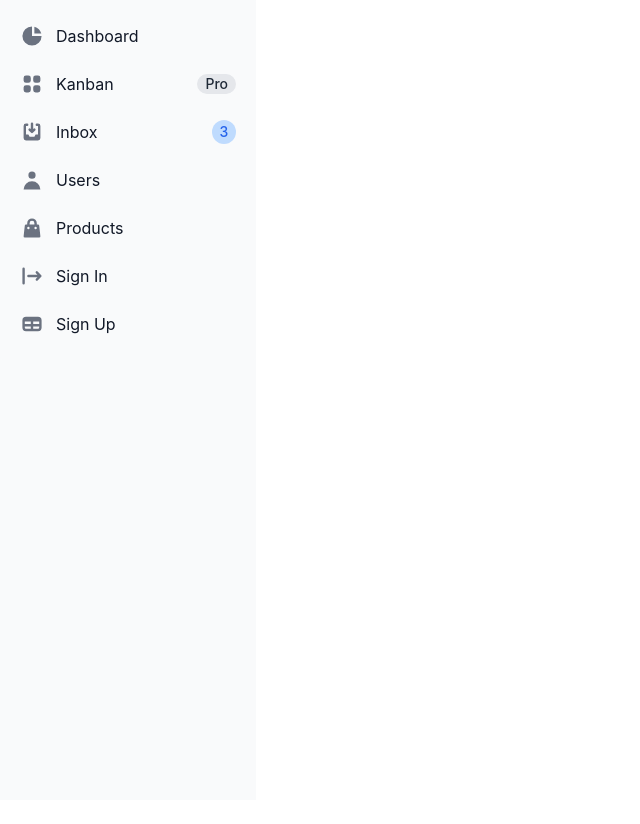
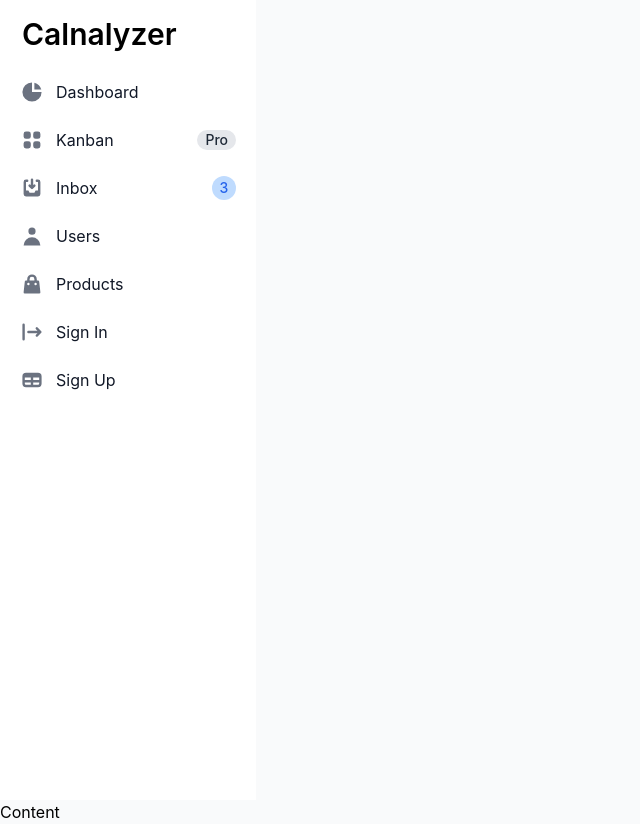
Before and after one commit to FreeSpirit0/Calnalyzer, a React (Create React App) app: page / in a window 1280 px wide. Shown: the whole page, without its empty margins (0-640 px from the left). Before the commit the page ends 800 px from the top, so only its background shows below. Built offline with nearby package versions, Linux system fonts and the light colour scheme.

Commit message:
Add content and change css

```diff
--- a/src/App.tsx
+++ b/src/App.tsx
@@ -1,11 +1,13 @@
 import React from "react";
 import "./App.css";
+import Content from "./components/Content";
 import Sidebar from "./components/Sidebar";
 
 const App = () => {
   return (
-    <div className="">
+    <div className="bg-gray-50">
       <Sidebar />
+      <Content />
     </div>
   );
 };
--- /dev/null
+++ b/src/components/Content.tsx
@@ -0,0 +1,9 @@
+import React from 'react'
+
+const Content = () => {
+  return (
+    <div>Content</div>
+  )
+}
+
+export default Content
--- a/src/components/Sidebar.tsx
+++ b/src/components/Sidebar.tsx
@@ -2,8 +2,13 @@ import React from "react";
 
 const Sidebar: React.FC = () => {
   return (
-    <aside className="w-64 h-screen bg-gray-50" aria-label="Sidebar">
-      <div className="overflow-y-auto py-4 px-3 bg-gray-50 rounded dark:bg-gray-800">
+    <aside className="w-64 h-screen bg-white" aria-label="Sidebar">
+      <div className="overflow-y-auto py-4 px-3 rounded dark:bg-gray-800">
+        <div className="flex items-center pl-2.5 mb-5">
+          <span className="self-center text-3xl font-semibold whitespace-nowrap dark:text-white">
+            Calnalyzer
+          </span>
+        </div>
         <ul className="space-y-2">
           <li>
             <a
```
Also changed, not shown: 1 other file (tests, documents, lock files or other folders).
